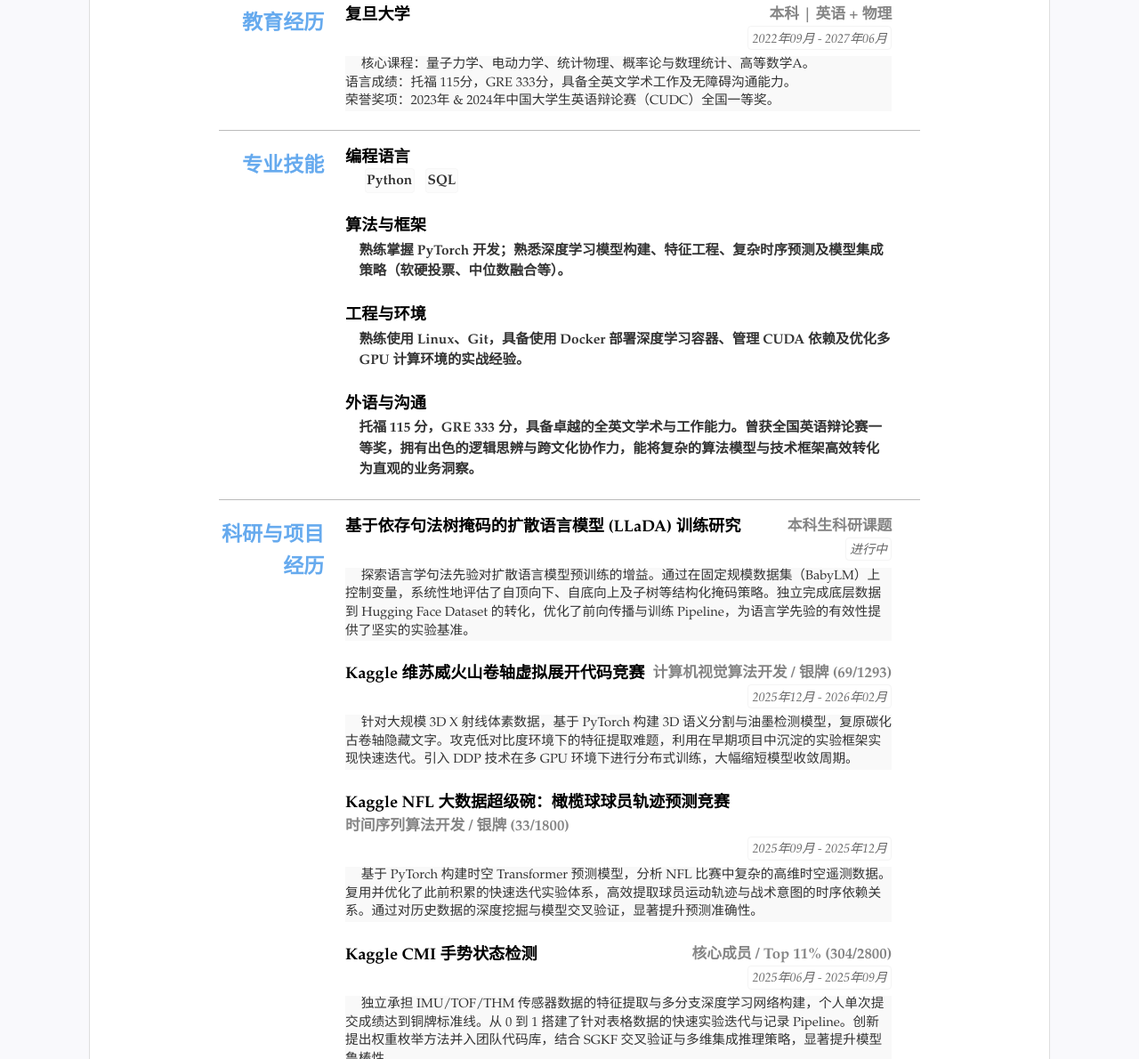
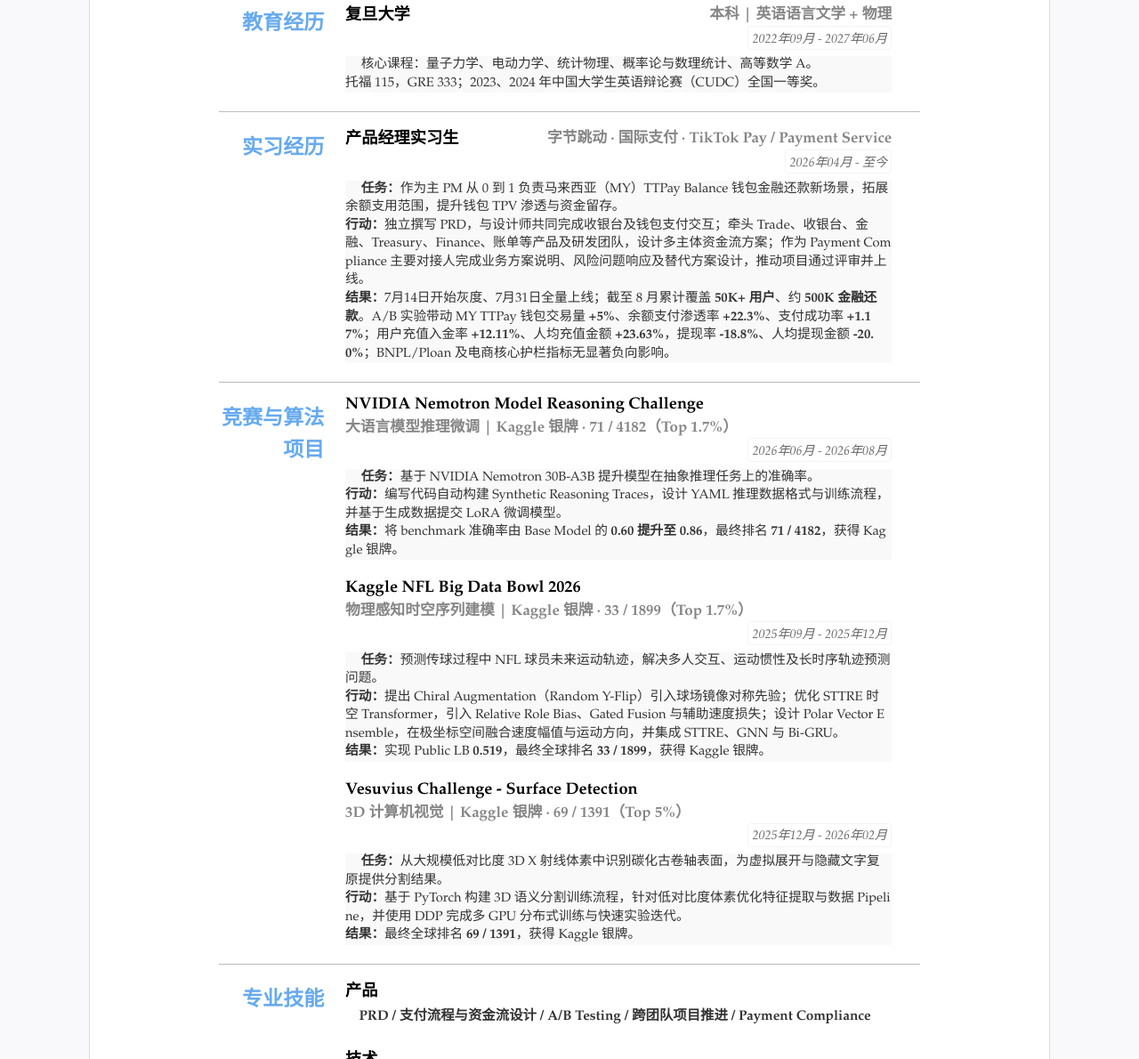
Before and after one commit to hanBufan/CV, a Jekyll site: the page built from index.html, in a window 1280 px wide and 1400 px high. Shown: the part 210-1400 px from the top of the window at 89% size. Built offline with Jekyll 4.4.1, drawn with Linux system fonts in a browser that asks for light colours; some of the changed text lies outside the part shown.

Commit message:
更新简历

```diff
--- a/_data/resume.yml
+++ b/_data/resume.yml
@@ -1,97 +1,93 @@
-# 数据格式为 yaml (文件以 .yml 结尾)
 title: "韩步凡的简历"
 lang: "zh"
 name: "韩步凡"
-photo: "assets/img/photo.jpg" # 照片可空，不显示
+photo: "assets/img/photo.jpg"
 
 contact:
   - text: "22300120126@m.fudan.edu.cn"
-    href: 'mailto:22300120126@m.fudan.edu.cn'
-    icon: 'icons/email.svg'
+    href: "mailto:22300120126@m.fudan.edu.cn"
+    icon: "icons/email.svg"
+
   - text: "13918565541"
-    href: 'tel:13918565541'
-    icon: 'icons/phone.svg'
+    href: "tel:13918565541"
+    icon: "icons/phone.svg"
+
   - text: "kaggle.com/hsiaosuan"
-    href: 'https://www.kaggle.com/hsiaosuan'
-    icon: 'icons/web.svg'
-    attr: 'target="_blank"'
-  - text: "github.com/hanBufan"
-    href: 'https://github.com/hanBufan/'
-    icon: 'icons/github.svg'
+    href: "https://www.kaggle.com/hsiaosuan"
+    icon: "icons/web.svg"
     attr: 'target="_blank"'
 
+  - text: "github.com/hanBufan"
+    href: "https://github.com/hanBufan/"
+    icon: "icons/github.svg"
+    attr: 'target="_blank"'
+
+
 main:
+
   - type: education
-    name: 教育经历
+    name: "教育经历"
     content:
-      - title: 复旦大学
+      - title: "复旦大学"
         duration: "2022年09月 - 2027年06月"
-        sub: "本科 | 英语 + 物理"
-        detail: "核心课程：量子力学、电动力学、统计物理、概率论与数理统计、高等数学A。<br>语言成绩：托福 115分，GRE 333分，具备全英文学术工作及无障碍沟通能力。<br>荣誉奖项：2023年 & 2024年中国大学生英语辩论赛（CUDC）全国一等奖。"
+        sub: "本科 | 英语语言文学 + 物理"
+        detail: >
+          核心课程：量子力学、电动力学、统计物理、概率论与数理统计、高等数学 A。<br>
+          托福 115，GRE 333；2023、2024 年中国大学生英语辩论赛（CUDC）全国一等奖。
+
+
+  - type: experience
+    name: "实习经历"
+    content:
+      - title: "产品经理实习生"
+        sub: "字节跳动 · 国际支付 · TikTok Pay / Payment Service"
+        duration: "2026年04月 - 至今"
+        detail: >
+          <b>任务：</b>作为主 PM 从 0 到 1 负责马来西亚（MY）TTPay Balance 钱包金融还款新场景，拓展余额支用范围，提升钱包 TPV 渗透与资金留存。<br>
+          <b>行动：</b>独立撰写 PRD，与设计师共同完成收银台及钱包支付交互；牵头 Trade、收银台、金融、Treasury、Finance、账单等产品及研发团队，设计多主体资金流方案；作为 Payment Compliance 主要对接人完成业务方案说明、风险问题响应及替代方案设计，推动项目通过评审并上线。<br>
+          <b>结果：</b>7月14日开始灰度、7月31日全量上线；截至 8 月累计覆盖 <b>50K+ 用户</b>、约 <b>500K 金融还款</b>。A/B 实验带动 MY TTPay 钱包交易量 <b>+5%</b>、余额支付渗透率 <b>+22.3%</b>、支付成功率 <b>+1.17%</b>；用户充值入金率 <b>+12.11%</b>、人均充值金额 <b>+23.63%</b>，提现率 <b>-18.8%</b>、人均提现金额 <b>-20.0%</b>；BNPL/Ploan 及电商核心护栏指标无显著负向影响。
+
+
+  - type: projects
+    name: "竞赛与算法项目"
+    content:
+
+      - title: "NVIDIA Nemotron Model Reasoning Challenge"
+        duration: "2026年06月 - 2026年08月"
+        sub: "大语言模型推理微调 | Kaggle 银牌 · 71 / 4182（Top 1.7%）"
+        detail: >
+          <b>任务：</b>基于 NVIDIA Nemotron 30B-A3B 提升模型在抽象推理任务上的准确率。<br>
+          <b>行动：</b>编写代码自动构建 Synthetic Reasoning Traces，设计 YAML 推理数据格式与训练流程，并基于生成数据提交 LoRA 微调模型。<br>
+          <b>结果：</b>将 benchmark 准确率由 Base Model 的 <b>0.60 提升至 0.86</b>，最终排名 <b>71 / 4182</b>，获得 Kaggle 银牌。
+
+
+      - title: "Kaggle NFL Big Data Bowl 2026"
+        duration: "2025年09月 - 2025年12月"
+        sub: "物理感知时空序列建模 | Kaggle 银牌 · 33 / 1899（Top 1.7%）"
+        detail: >
+          <b>任务：</b>预测传球过程中 NFL 球员未来运动轨迹，解决多人交互、运动惯性及长时序轨迹预测问题。<br>
+          <b>行动：</b>提出 Chiral Augmentation（Random Y-Flip）引入球场镜像对称先验；优化 STTRE 时空 Transformer，引入 Relative Role Bias、Gated Fusion 与辅助速度损失；设计 Polar Vector Ensemble，在极坐标空间融合速度幅值与运动方向，并集成 STTRE、GNN 与 Bi-GRU。<br>
+          <b>结果：</b>实现 Public LB <b>0.519</b>，最终全球排名 <b>33 / 1899</b>，获得 Kaggle 银牌。
+
+
+      - title: "Vesuvius Challenge - Surface Detection"
+        duration: "2025年12月 - 2026年02月"
+        sub: "3D 计算机视觉 | Kaggle 银牌 · 69 / 1391（Top 5%）"
+        detail: >
+          <b>任务：</b>从大规模低对比度 3D X 射线体素中识别碳化古卷轴表面，为虚拟展开与隐藏文字复原提供分割结果。<br>
+          <b>行动：</b>基于 PyTorch 构建 3D 语义分割训练流程，针对低对比度体素优化特征提取与数据 Pipeline，并使用 DDP 完成多 GPU 分布式训练与快速实验迭代。<br>
+          <b>结果：</b>最终全球排名 <b>69 / 1391</b>，获得 Kaggle 银牌。
+
 
   - type: skills
     name: "专业技能"
     content:
-      - title: 编程语言
-        items:
-          - Python
-          - SQL
-      - title: 算法与框架
-        summary: "熟练掌握 PyTorch 开发；熟悉深度学习模型构建、特征工程、复杂时序预测及模型集成策略（软硬投票、中位数融合等）。"
-      - title: 工程与环境
-        summary: "熟练使用 Linux、Git，具备使用 Docker 部署深度学习容器、管理 CUDA 依赖及优化多 GPU 计算环境的实战经验。"
-      - title: 外语与沟通
-        summary: "托福 115 分，GRE 333 分，具备卓越的全英文学术与工作能力。曾获全国英语辩论赛一等奖，拥有出色的逻辑思辨与跨文化协作力，能将复杂的算法模型与技术框架高效转化为直观的业务洞察。"
 
+      - title: "产品"
+        summary: "PRD / 支付流程与资金流设计 / A/B Testing / 跨团队项目推进 / Payment Compliance"
 
-  - type: projects
-    name: 科研与项目经历
-    content:
-      - title: 基于依存句法树掩码的扩散语言模型 (LLaDA) 训练研究
-        duration: "进行中" # 或者改成 "Ongoing" 如果你更喜欢英文状态
-        sub: "本科生科研课题"
-        detail: "探索语言学句法先验对扩散语言模型预训练的增益。通过在固定规模数据集（BabyLM）上控制变量，系统性地评估了自顶向下、自底向上及子树等结构化掩码策略。独立完成底层数据到 Hugging Face Dataset 的转化，优化了前向传播与训练 Pipeline，为语言学先验的有效性提供了坚实的实验基准。"
-      - title: Kaggle 维苏威火山卷轴虚拟展开代码竞赛
-        duration: "2025年12月 - 2026年02月"
-        sub: "计算机视觉算法开发 / 银牌 (69/1293)"
-        detail: "针对大规模 3D X 射线体素数据，基于 PyTorch 构建 3D 语义分割与油墨检测模型，复原碳化古卷轴隐藏文字。攻克低对比度环境下的特征提取难题，利用在早期项目中沉淀的实验框架实现快速迭代。引入 DDP 技术在多 GPU 环境下进行分布式训练，大幅缩短模型收敛周期。"
-      - title: Kaggle NFL 大数据超级碗：橄榄球球员轨迹预测竞赛
-        duration: "2025年09月 - 2025年12月"
-        sub: "时间序列算法开发 / 银牌 (33/1800)"
-        detail: "基于 PyTorch 构建时空 Transformer 预测模型，分析 NFL 比赛中复杂的高维时空遥测数据。复用并优化了此前积累的快速迭代实验体系，高效提取球员运动轨迹与战术意图的时序依赖关系。通过对历史数据的深度挖掘与模型交叉验证，显著提升预测准确性。"
-      - title: Kaggle CMI 手势状态检测
-        duration: "2025年06月 - 2025年09月"
-        sub: "核心成员 / Top 11% (304/2800)"
-        detail: "独立承担 IMU/TOF/THM 传感器数据的特征提取与多分支深度学习网络构建，个人单次提交成绩达到铜牌标准线。从 0 到 1 搭建了针对表格数据的快速实验迭代与记录 Pipeline。创新提出权重枚举方法并入团队代码库，结合 SGKF 交叉验证与多维集成推理策略，显著提升模型鲁棒性。"
+      - title: "技术"
+        summary: "Python / SQL / PyTorch / Linux / Git / Docker / CUDA / DDP"
 
-  - type: experience
-    name: 实习经历
-    content:
-      - title: 产品经理实习生
-        sub: "字节跳动 · 国际支付部门 · TikTok Pay"
-        duration: "2026年04月 - 至今"
-
-  - type: experience
-    name: 综合素养与研究经历
-    content:
-      - title: 研究员
-        sub: "复旦大学国家级社科项目：欧洲中国学"
-        duration: "2023年全年"
-        summary: "参与国家级社会科学基金项目，负责海量中英多语种文献的整理、交叉比对与信息提炼。"
-        detail: "独立撰写并发表相关外交评论文章，展现了极强的学术研究能力、严密的逻辑思辨以及将复杂社科概念结构化的写作能力。"
-      - title: 副社长
-        sub: "复旦大学英语辩论协会 (FEDS)"
-        duration: "2023年09月 - 2024年09月"
-        summary: "负责社团百人规模的日常运营，组织并裁判每周辩论友谊赛；主讲辩论技巧与逻辑建构课程。"
-        detail: "运营社团微信公众号，负责对外宣发与活动总结，提升了团队领导力与跨文化公众表达能力。"
-
-others:
-  - type: others
-    name: '个人总结'
-    content:
-      - text: "复旦大学英语与物理复合背景，兼具硬核数据技术与卓越的沟通逻辑。精通 PyTorch 及 Kaggle 竞赛实战，擅长处理复杂时序数据与计算机视觉任务。具备出色的跨文化协作、文献研究与思辨表达能力，能高效将算法思维转化为量化策略与业务洞察，推动数据产品落地。"
-
-footer:
-  print:
-  screen:
-    - text: "Made with ❤️"
+      - title: "语言"
+        summary: "托福 115 / GRE 333 / 英文工作与跨文化沟通"
```
